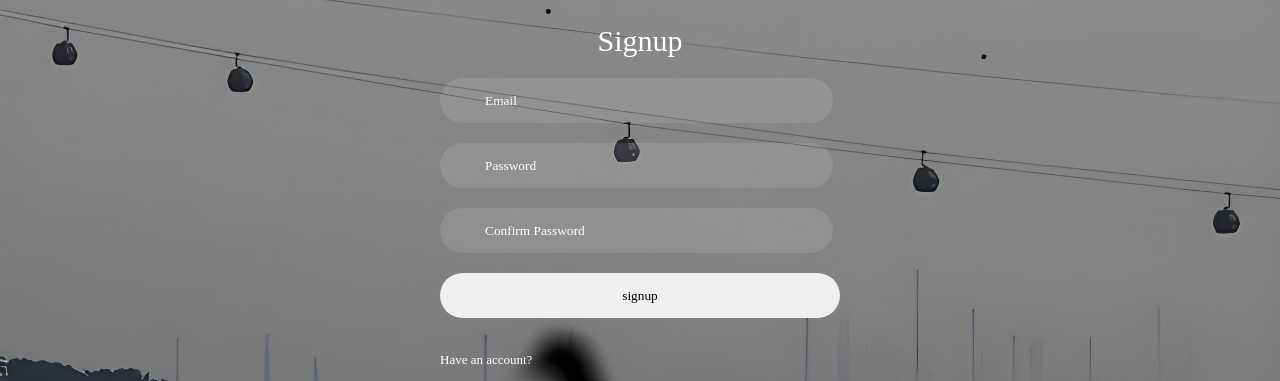
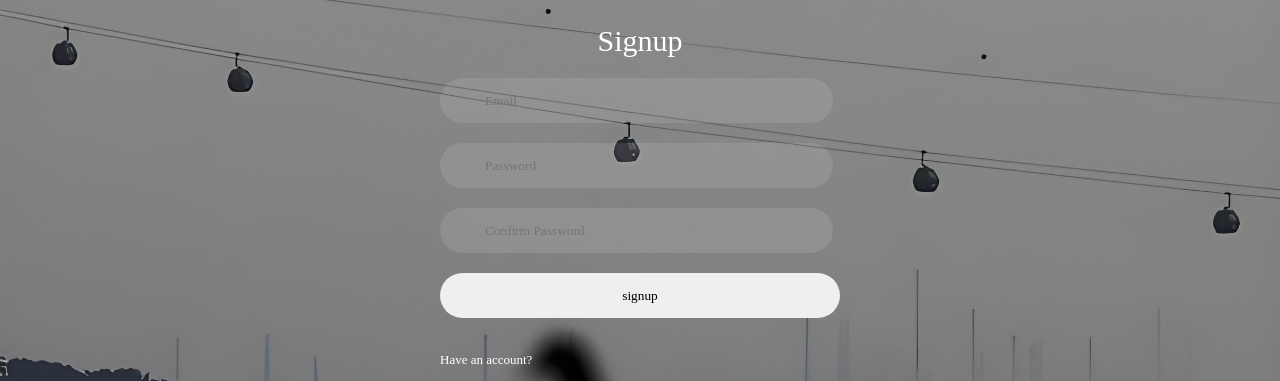
Before and after one commit to Christopher-Vu/EcoTracker, a Flask app: page /data.html in a window 1280 px wide. Shown: the part 137-518 px from the top of the page. Run offline with Flask 3, Linux system fonts and the light colour scheme; some web fonts are replaced.

Commit message:
Update style.css

```diff
--- a/frontend/static/style.css
+++ b/frontend/static/style.css
@@ -216,12 +216,7 @@ a, a:active {
     pad: 10px 0 10px 0;
 }
 
-.login-input::placeholder {
-    color: white;
-}
-
 .login-input {
-    color: white;
     height: 45px;
     width: 87%;
     border: none;
```
